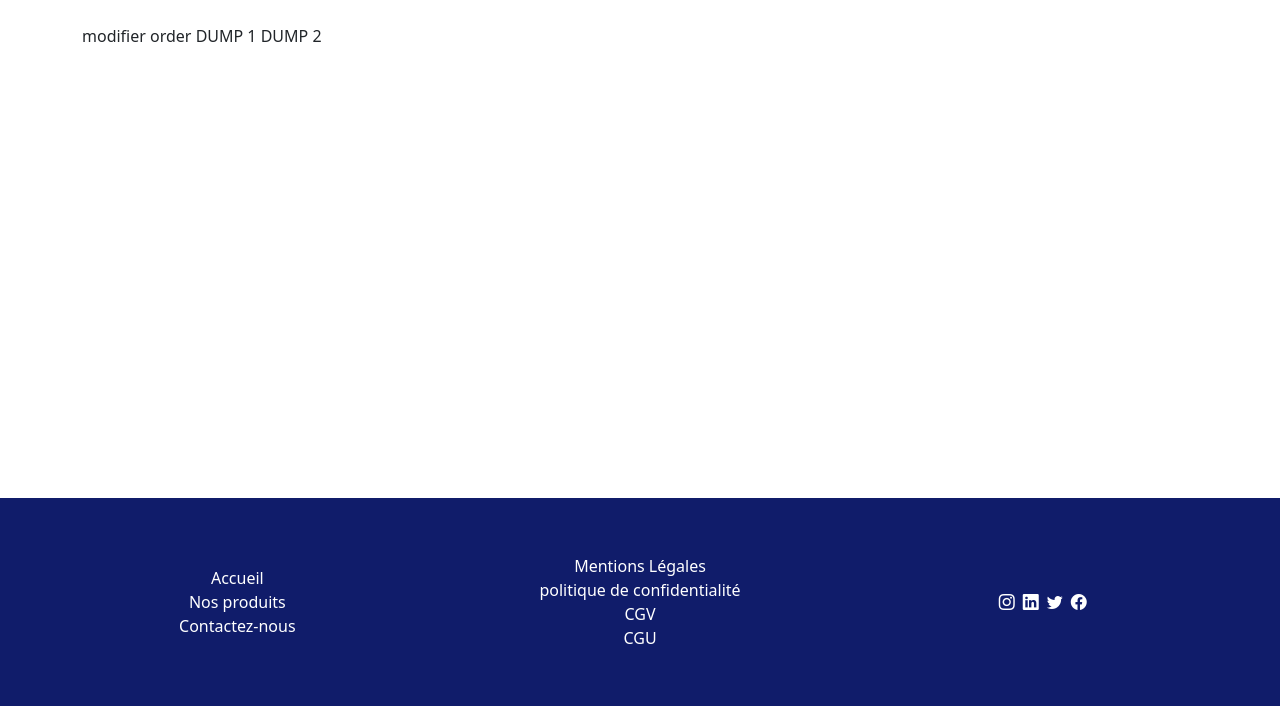
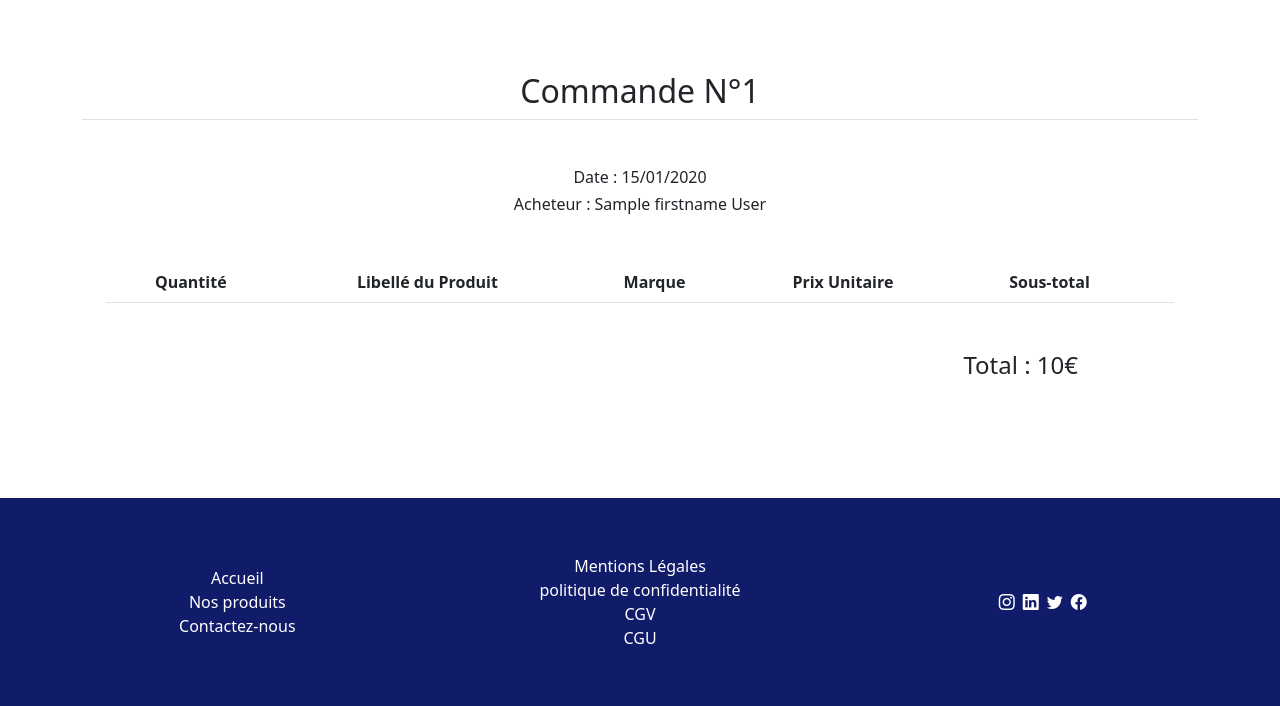
Before and after one commit to Matthieu-Charles/Astralsneaker, a Symfony app: template templates/order/singleOrder.html.twig in a window 1280 px wide. Shown: the part 94-800 px from the top of the page. Run offline with Twig, Linux system fonts and the light colour scheme; the template is opened without the code that fills it: most values are stand-ins (such as "Sample title", 1, 10 or a date in 2020); lists and menus that the app fills with data are empty; some libraries are stand-ins or nearby versions.

Commit message:
commit commit

```diff
--- a/templates/base.html.twig
+++ b/templates/base.html.twig
@@ -57,7 +57,7 @@
 												<a class="dropdown-item" href="{{path('update_user')}}">Mes informations</a>
 											</li>
 											<li>
-												<a class="dropdown-item" href="{{path('order')}}">Mes commandes</a>
+												<a class="dropdown-item" href="{{path('userorder')}}">Mes commandes</a>
 											</li>
 											<li>
 												<a class="dropdown-item" href="{{path('app_logout')}}">Déconnexion</a>
@@ -76,7 +76,7 @@
 										</button>
 										<ul class="dropdown-menu">
 											<li>
-												<a class="dropdown-item" href="#">Commandes</a>
+												<a class="dropdown-item" href="{{path('order')}}">Commandes</a>
 											</li>
 											<li>
 												<a class="dropdown-item" href="{{path('product_add')}}">Ajouter produit</a>
--- a/templates/order/singleOrder.html.twig
+++ b/templates/order/singleOrder.html.twig
@@ -6,37 +6,48 @@
 
 {% block body %}
 
-  modifier order
+<h2 class="mt-5 text-center">Commande N°{{order.id}}</h2>
+<div class="border-bottom"></div>
 
-  {# <p>{{ dump(order_items) }}</p>
-  {% for order_item in order_items %}
-  <p>{{ dump(order_item) }}</p>
-  {# <p>{{ order_item }}</p>
-  {% endfor %} #}
+<div class="mt-2 container">
 
-  	            {% for order in orders %}
-										{# DUMP 1 {{dump(order_item)}} #}
-										DUMP 1 {{dump(order)}}
-                {% endfor %}
+        <div class="text-center mt-4 pt-4">
+          <h6>Date : {{order.createdAt | date("d/m/Y")}}</h6>
+          <h6>Acheteur : {{order.user.firstname}} {{order.user.lastname}}</h6>
+        </div>
 
-                {{dump(order_items)}}
+				<div class="container my-5">
+					<table class="table table-white text-align-center text-center">
+						<thead>
+							<tr>
+								<th>Quantité</th>
+								<th>Libellé du Produit</th>
+								<th>Marque</th>
+								<th>Prix Unitaire</th>
+								<th>Sous-total</th>
+								<th></th>
+							</tr>
+						</thead>
 
-  	            {% for order_item in order_items %}
-										{# DUMP 1 {{dump(order_item)}} #}
-										DUMP 2 {{dump(order_item)}}
-                {% endfor %}
-
-                    {# {% for order_item in order_items %}
-										DUMP 1 {{dump(order_item)}}
-										DUMP 2 {{dump(order)}}
-                  {% if order_item.orderRef.id == order.id %}
-                    <tr>
-                      <td>{{order_item.id}}</td>
-                      <td>{{order_item.quantity}}</td>
-                      <td>{{order_item.product.name}}</td>
-                    </tr>
-                  {% endif %}
-                {% endfor %} #}
-
+						<tbody>
+							{% for order_item in order_items %}
+								{% if order_item.orderRef.id == order.id %}
+									<tr>
+                    <td>{{order_item.quantity}}</td>
+                    <td>{{order_item.product.name}}</td>
+                    <td>{{order_item.product.brand}}</td>
+                    <td>{{order_item.product.price}}</td>
+										<td>{{order_item.quantity * order_item.price}}€</td>
+									</tr>
+								{% endif %}
+							{% endfor %}
+						</tbody>
+					</table>
+          <div class="text-end mt-4 me-5 pe-5 pt-4">
+            <h4>Total : {{order.total}}€</h4>
+        </div>
+				</div>
+			</div>
+		</div>
 
 {% endblock %}
--- a/templates/product/display.html.twig
+++ b/templates/product/display.html.twig
@@ -75,7 +75,6 @@
 									<div class="card-footer d-flex justify-content-end bg-white border-top-0 align-items-center mb-2 me-2">
 										<button class="mx-2 btn rounded-2 btn-white btn-sm" type="submit" formaction="{{path('singleProduct', {id: product.id})}}"><i class="bi bi-info-circle"></i></button>
 										<button class="btn rounded-2 btn-dark btn-md" type="submit" formaction="{{path('cart_add', {id: product.id})}}"><i class="bi bi-cart"></i></button>
-										<button class="btn rounded-2 btn-primary btn-md ms-1" type="submit" formaction="{{path('homepage')}}">Acheter</button>
 									</div>
 								</div>
 							</form>
--- a/templates/product/show.html.twig
+++ b/templates/product/show.html.twig
@@ -76,7 +76,6 @@
 										<button class="btn rounded-2 btn-dark btn-md" type="submit" formaction="{{path('cart_add', {id: product.id})}}">
 											<i class="bi bi-cart"></i>
 										</button>
-										<button class="btn rounded-2 btn-primary btn-md ms-1" type="submit" formaction="{{path('homepage')}}">Acheter</button>
 									</div>
 								</div>
 							</form>
```
Also changed, not shown: src/Controller/OrderController.php (+33 -7 lines), src/Repository/OrderItemRepository.php (+9 -11 lines), src/Repository/OrderRepository.php (+18 -8 lines), templates/order/index.html.twig (+9 -28 lines).
